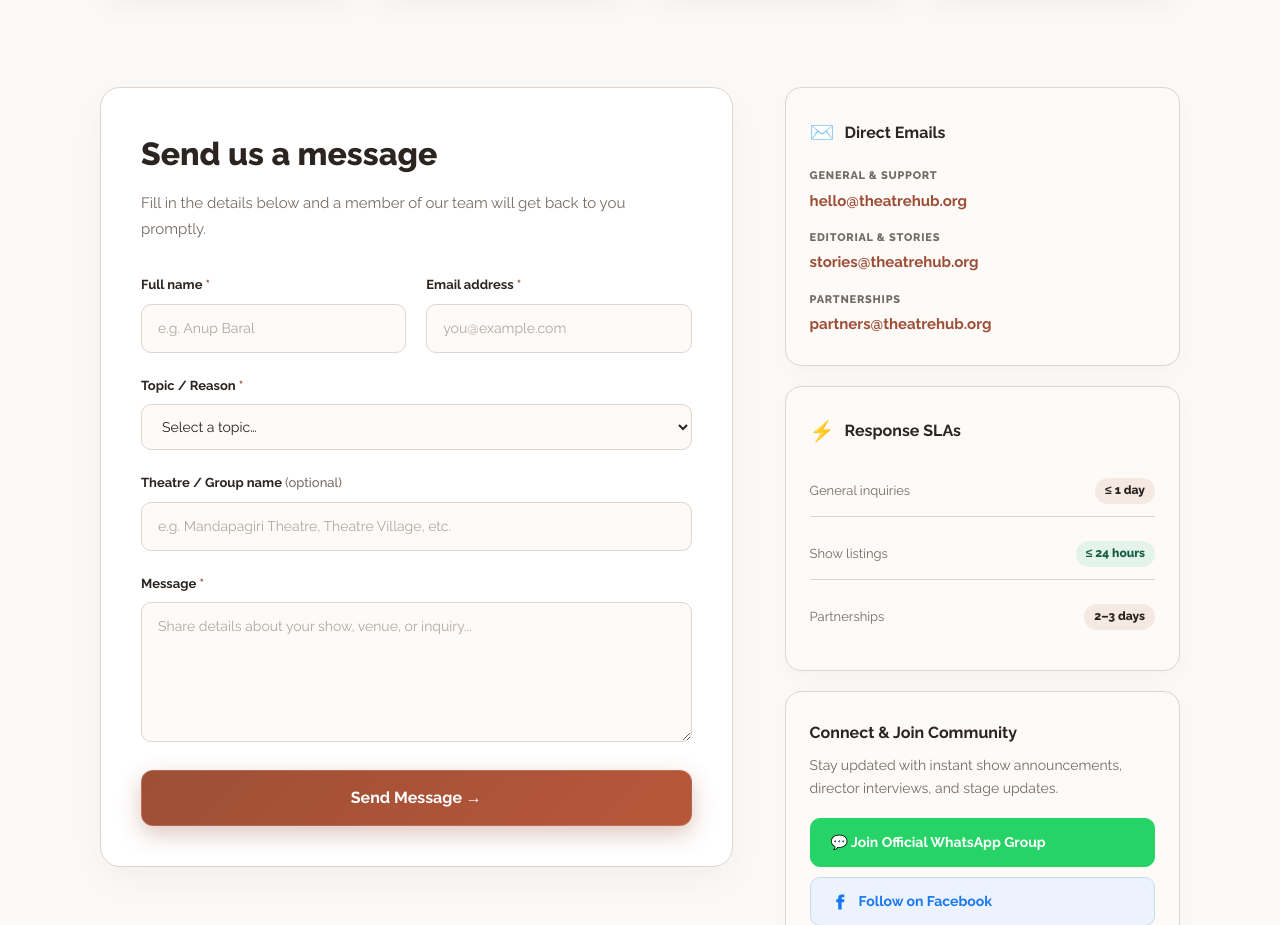
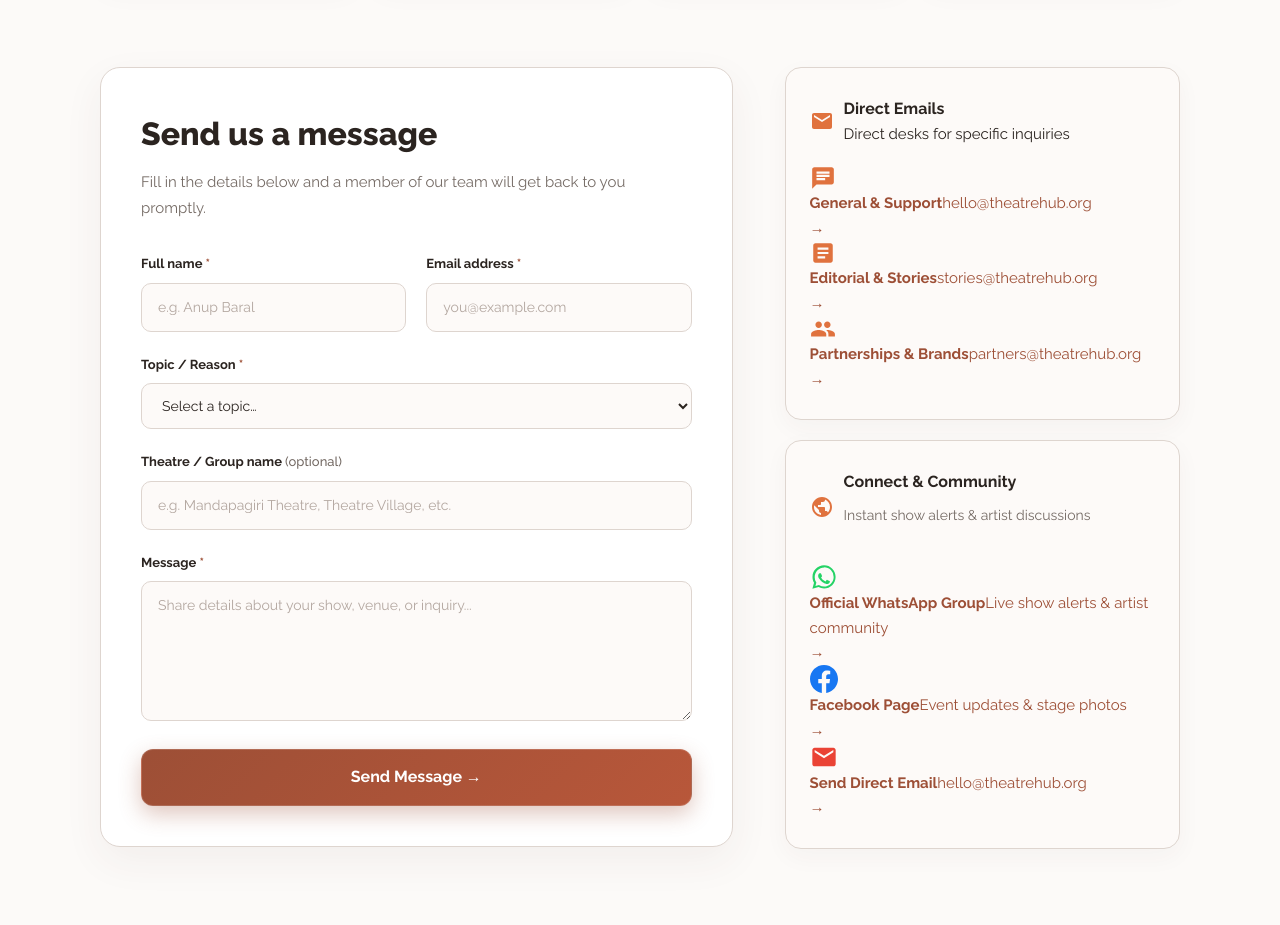
Before and after one commit to aakritinepal01/Theaterhub, a Next.js app: page /contact-us in a window 1280 px wide. Shown: the part 587-1512 px from the top of the page. Built offline with nearby package versions, Linux system fonts and the light colour scheme; no server answers.

Commit message:
style(contact): polish contact page layout and CTA section consistency

```diff
--- a/src/app/contact-us/page.tsx
+++ b/src/app/contact-us/page.tsx
@@ -5,7 +5,11 @@ import Link from "next/link";
 
 const CONTACT_REASONS = [
   {
-    emoji: "🎬",
+    icon: (
+      <svg viewBox="0 0 24 24" width="32" height="32" fill="#e0723e" aria-hidden="true">
+        <path d="M18 4l2 4h-3l-2-4h-2l2 4h-3l-2-4H8l2 4H7L5 4H4c-1.1 0-1.99.9-1.99 2L2 18c0 1.1.9 2 2 2h16c1.1 0 2-.9 2-2V4h-4z"/>
+      </svg>
+    ),
     title: "List a production",
     detail: "Get your play, musical, or dance show listed on TheatreHub with description, schedule, venue, and ticketing info.",
     href: "/signup/",
@@ -13,7 +17,11 @@ const CONTACT_REASONS = [
     tag: "Producers & Directors",
   },
   {
-    emoji: "🏛️",
+    icon: (
+      <svg viewBox="0 0 24 24" width="32" height="32" fill="#e0723e" aria-hidden="true">
+        <path d="M12 2L2 7v2h20V7L12 2zM4 11v8h3v-8H4zm6 0v8h4v-8h-4zm7 0v8h3v-8h-3zm-15 10v2h20v-2H2z"/>
+      </svg>
+    ),
     title: "Register a venue",
     detail: "Theatre owners and hall managers can showcase their venue, publish stage details, and link upcoming performances.",
     href: "/signup/",
@@ -21,7 +29,11 @@ const CONTACT_REASONS = [
     tag: "Venue Managers",
   },
   {
-    emoji: "📰",
+    icon: (
+      <svg viewBox="0 0 24 24" width="32" height="32" fill="#e0723e" aria-hidden="true">
+        <path d="M19 3H5c-1.1 0-2 .9-2 2v14c0 1.1.9 2 2 2h14c1.1 0 2-.9 2-2V5c0-1.1-.9-2-2-2zm-5 14H7v-2h7v2zm3-4H7v-2h10v2zm0-4H7V7h10v2z"/>
+      </svg>
+    ),
     title: "Submit a story",
     detail: "Writers, critics, and theatre scholars can pitch articles, director interviews, and reviews for our blog.",
     href: "mailto:stories@theatrehub.org",
@@ -29,7 +41,11 @@ const CONTACT_REASONS = [
     tag: "Writers & Critics",
   },
   {
-    emoji: "🤝",
+    icon: (
+      <svg viewBox="0 0 24 24" width="32" height="32" fill="#e0723e" aria-hidden="true">
+        <path d="M16 11c1.66 0 2.99-1.34 2.99-3S17.66 5 16 5c-1.66 0-3 1.34-3 3s1.34 3 3 3zm-8 0c1.66 0 2.99-1.34 2.99-3S9.66 5 8 5C6.34 5 5 6.34 5 8s1.34 3 3 3zm0 2c-2.33 0-7 1.17-7 3.5V19h14v-2.5c0-2.33-4.67-3.5-7-3.5zm8 0c-.29 0-.62.02-.97.05 1.16.84 1.97 1.97 1.97 3.45V19h6v-2.5c0-2.33-4.67-3.5-7-3.5z"/>
+      </svg>
+    ),
     title: "Partner with us",
     detail: "Festival organizers, cultural organizations, and sponsors — let's collaborate to build Nepal's theatre ecosystem.",
     href: "mailto:partners@theatrehub.org",
@@ -106,7 +122,7 @@ export default function ContactPage() {
               {CONTACT_REASONS.map((r) => (
                 <article className="contact-reason-card" key={r.title}>
                   <div className="contact-reason-top">
-                    <span className="contact-reason-emoji" aria-hidden="true">{r.emoji}</span>
+                    <span className="contact-reason-icon-wrap" aria-hidden="true">{r.icon}</span>
                     <span className="contact-reason-tag">{r.tag}</span>
                   </div>
                   <h3>{r.title}</h3>
@@ -208,7 +224,7 @@ export default function ContactPage() {
                       name="message"
                       className="contact-input contact-textarea"
                       placeholder="Share details about your show, venue, or inquiry..."
-                      rows={5}
+                      rows={3}
                       required
                     />
                   </div>
@@ -233,73 +249,147 @@ export default function ContactPage() {
 
             {/* Sidebar */}
             <aside className="contact-sidebar">
+              {/* Direct Emails Tile Card */}
               <div className="contact-info-card">
                 <div className="contact-card-title">
-                  <span className="contact-card-icon">✉️</span>
-                  <h3>Direct Emails</h3>
+                  <div className="contact-card-icon-wrap">
+                    <svg viewBox="0 0 24 24" width="24" height="24" fill="#e0723e" aria-hidden="true">
+                      <path d="M20 4H4c-1.1 0-1.99.9-1.99 2L2 18c0 1.1.9 2 2 2h16c1.1 0 2-.9 2-2V6c0-1.1-.9-2-2-2zm0 4-8 5-8-5V6l8 5 8-5v2z"/>
+                    </svg>
+                  </div>
+                  <div>
+                    <h3>Direct Emails</h3>
+                    <p className="contact-card-subtitle">Direct desks for specific inquiries</p>
+                  </div>
                 </div>
-                <ul className="contact-info-list">
-                  <li>
-                    <span className="contact-info-label">General &amp; Support</span>
-                    <a href="https://mail.google.com/mail/?view=cm&fs=1&to=hello@theatrehub.org" target="_blank" rel="noopener noreferrer">hello@theatrehub.org</a>
-                  </li>
-                  <li>
-                    <span className="contact-info-label">Editorial &amp; Stories</span>
-                    <a href="https://mail.google.com/mail/?view=cm&fs=1&to=stories@theatrehub.org" target="_blank" rel="noopener noreferrer">stories@theatrehub.org</a>
-                  </li>
-                  <li>
-                    <span className="contact-info-label">Partnerships</span>
-                    <a href="https://mail.google.com/mail/?view=cm&fs=1&to=partners@theatrehub.org" target="_blank" rel="noopener noreferrer">partners@theatrehub.org</a>
-                  </li>
-                </ul>
+
+                <div className="contact-email-tiles">
+                  <a
+                    href="https://mail.google.com/mail/?view=cm&fs=1&to=hello@theatrehub.org"
+                    target="_blank"
+                    rel="noopener noreferrer"
+                    className="contact-email-tile"
+                  >
+                    <div className="contact-tile-avatar">
+                      <svg viewBox="0 0 24 24" width="26" height="26" fill="#e0723e" aria-hidden="true">
+                        <path d="M20 2H4c-1.1 0-1.99.9-1.99 2L2 22l4-4h14c1.1 0 2-.9 2-2V4c0-1.1-.9-2-2-2zM6 9h12v2H6V9zm8 5H6v-2h8v2zm4-6H6V6h12v2z"/>
+                      </svg>
+                    </div>
+                    <div className="contact-tile-text">
+                      <strong>General &amp; Support</strong>
+                      <span>hello@theatrehub.org</span>
+                    </div>
+                    <span className="contact-tile-arrow" aria-hidden="true">→</span>
+                  </a>
+
+                  <a
+                    href="https://mail.google.com/mail/?view=cm&fs=1&to=stories@theatrehub.org"
+                    target="_blank"
+                    rel="noopener noreferrer"
+                    className="contact-email-tile"
+                  >
+                    <div className="contact-tile-avatar">
+                      <svg viewBox="0 0 24 24" width="26" height="26" fill="#e0723e" aria-hidden="true">
+                        <path d="M19 3H5c-1.1 0-2 .9-2 2v14c0 1.1.9 2 2 2h14c1.1 0 2-.9 2-2V5c0-1.1-.9-2-2-2zm-5 14H7v-2h7v2zm3-4H7v-2h10v2zm0-4H7V7h10v2z"/>
+                      </svg>
+                    </div>
+                    <div className="contact-tile-text">
+                      <strong>Editorial &amp; Stories</strong>
+                      <span>stories@theatrehub.org</span>
+                    </div>
+                    <span className="contact-tile-arrow" aria-hidden="true">→</span>
+                  </a>
+
+                  <a
+                    href="https://mail.google.com/mail/?view=cm&fs=1&to=partners@theatrehub.org"
+                    target="_blank"
+                    rel="noopener noreferrer"
+                    className="contact-email-tile"
+                  >
+                    <div className="contact-tile-avatar">
+                      <svg viewBox="0 0 24 24" width="26" height="26" fill="#e0723e" aria-hidden="true">
+                        <path d="M16 11c1.66 0 2.99-1.34 2.99-3S17.66 5 16 5c-1.66 0-3 1.34-3 3s1.34 3 3 3zm-8 0c1.66 0 2.99-1.34 2.99-3S9.66 5 8 5C6.34 5 5 6.34 5 8s1.34 3 3 3zm0 2c-2.33 0-7 1.17-7 3.5V19h14v-2.5c0-2.33-4.67-3.5-7-3.5zm8 0c-.29 0-.62.02-.97.05 1.16.84 1.97 1.97 1.97 3.45V19h6v-2.5c0-2.33-4.67-3.5-7-3.5z"/>
+                      </svg>
+                    </div>
+                    <div className="contact-tile-text">
+                      <strong>Partnerships &amp; Brands</strong>
+                      <span>partners@theatrehub.org</span>
+                    </div>
+                    <span className="contact-tile-arrow" aria-hidden="true">→</span>
+                  </a>
+                </div>
               </div>
 
-              <div className="contact-info-card">
+              {/* Connect & Join Community Card */}
+              <div className="contact-social-card">
                 <div className="contact-card-title">
-                  <span className="contact-card-icon">⚡</span>
-                  <h3>Response SLAs</h3>
+                  <div className="contact-card-icon-wrap">
+                    <svg viewBox="0 0 24 24" width="24" height="24" fill="#e0723e" aria-hidden="true">
+                      <path d="M12 2C6.48 2 2 6.48 2 12s4.48 10 10 10 10-4.48 10-10S17.52 2 12 2zm-1 17.93c-3.95-.49-7-3.85-7-7.93 0-.62.08-1.21.21-1.79L9 15v1c0 1.1.9 2 2 2v1.93zm6.9-2.54c-.26-.81-1-1.39-1.9-1.39h-1v-3c0-.55-.45-1-1-1H8v-2h2c.55 0 1-.45 1-1V7h2c1.1 0 2-.9 2-2v-.41c2.93 1.19 5 4.06 5 7.41 0 2.08-.8 3.97-2.1 5.39z"/>
+                    </svg>
+                  </div>
+                  <div>
+                    <h3>Connect &amp; Community</h3>
+                    <p className="contact-card-subtitle">Instant show alerts &amp; artist discussions</p>
+                  </div>
                 </div>
-                <ul className="contact-response-list">
-                  <li>
-                    <span>General inquiries</span>
-                    <strong className="contact-sla-badge">≤ 1 day</strong>
-                  </li>
-                  <li>
-                    <span>Show listings</span>
-                    <strong className="contact-sla-badge contact-sla-fast">≤ 24 hours</strong>
-                  </li>
-                  <li>
-                    <span>Partnerships</span>
-                    <strong className="contact-sla-badge">2–3 days</strong>
-                  </li>
-                </ul>
-              </div>
 
-              <div className="contact-social-card">
-                <h3>Connect &amp; Join Community</h3>
-                <p>Stay updated with instant show announcements, director interviews, and stage updates.</p>
-                <div style={{ display: "flex", flexDirection: "column", gap: "10px" }}>
+                <div className="contact-email-tiles">
                   <a
                     href="https://chat.whatsapp.com/KloK0eNsAv7CAEb8MuQdXK"
                     target="_blank"
                     rel="noreferrer"
-                    className="contact-facebook"
-                    style={{ background: "#25D366", borderColor: "#25D366", color: "#fff" }}
+                    className="contact-email-tile"
                     aria-label="Join Official WhatsApp Group"
                   >
-                    💬 Join Official WhatsApp Group
+                    <div className="contact-tile-avatar">
+                      <svg viewBox="0 0 24 24" width="28" height="28" fill="#25D366" aria-hidden="true">
+                        <path d="M12.04 2c-5.46 0-9.91 4.45-9.91 9.91 0 1.75.46 3.45 1.32 4.95L2.05 22l5.25-1.38c1.45.79 3.08 1.21 4.74 1.21 5.46 0 9.91-4.45 9.91-9.91 0-2.65-1.03-5.14-2.9-7.01A9.816 9.816 0 0 0 12.04 2zm.01 1.67c2.2 0 4.26.86 5.82 2.42a8.225 8.225 0 0 1 2.41 5.83c0 4.54-3.7 8.24-8.24 8.24-1.42 0-2.82-.37-4.06-1.07l-.29-.17-3.02.79.81-2.94-.19-.3a8.216 8.216 0 0 1-1.25-4.36c0-4.54 3.7-8.24 8.24-8.24zm4.52 11.66c-.25-.12-1.47-.72-1.7-.81-.23-.08-.39-.12-.56.12-.17.25-.64.81-.79.97-.14.17-.29.19-.54.07-.25-.12-1.05-.39-2-1.23-.74-.66-1.24-1.47-1.39-1.72-.14-.25-.02-.38.11-.5.11-.11.25-.29.37-.43.12-.14.17-.25.25-.41.08-.17.04-.31-.02-.43-.06-.12-.56-1.34-.76-1.84-.2-.48-.4-.42-.56-.43l-.47-.01c-.17 0-.43.06-.66.31-.23.25-.86.84-.86 2.05 0 1.21.88 2.38 1 2.55.12.17 1.74 2.65 4.21 3.72.59.25 1.05.41 1.41.52.59.19 1.13.16 1.56.1.48-.07 1.47-.6 1.68-1.18.21-.58.21-1.07.15-1.18-.06-.12-.22-.19-.47-.31z"/>
+                      </svg>
+                    </div>
+                    <div className="contact-tile-text">
+                      <strong>Official WhatsApp Group</strong>
+                      <span>Live show alerts &amp; artist community</span>
+                    </div>
+                    <span className="contact-tile-arrow" aria-hidden="true">→</span>
                   </a>
+
                   <a
                     href="https://www.facebook.com/theatrehub.org"
                     target="_blank"
                     rel="noreferrer"
-                    className="contact-facebook"
+                    className="contact-email-tile"
                     aria-label="TheatreHub on Facebook"
                   >
-                    <svg viewBox="0 0 24 24" aria-hidden="true">
-                      <path d="M14.2 8.2V6.6c0-.8.5-1 1-1h2.6V2h-3.5c-3.5 0-4.7 2.1-4.7 4.6v1.6H7v4h2.6V22h4.6v-9.8h3.1l.5-4h-3.6Z" />
-                    </svg>
-                    Follow on Facebook
+                    <div className="contact-tile-avatar">
+                      <svg viewBox="0 0 24 24" width="28" height="28" fill="#1877F2" aria-hidden="true">
+                        <path d="M24 12.073c0-6.627-5.373-12-12-12s-12 5.373-12 12c0 5.99 4.388 10.954 10.125 11.854v-8.385H7.078v-3.47h3.047V9.43c0-3.007 1.792-4.669 4.533-4.669 1.312 0 2.686.235 2.686.235v2.953H15.83c-1.491 0-1.956.925-1.956 1.874v2.25h3.328l-.532 3.47h-2.796v8.385C19.612 23.027 24 18.062 24 12.073z"/>
+                      </svg>
+                    </div>
+                    <div className="contact-tile-text">
+                      <strong>Facebook Page</strong>
+                      <span>Event updates &amp; stage photos</span>
+                    </div>
+                    <span className="contact-tile-arrow" aria-hidden="true">→</span>
+                  </a>
+
+                  <a
+                    href="https://mail.google.com/mail/?view=cm&fs=1&to=hello@theatrehub.org"
+                    target="_blank"
+                    rel="noopener noreferrer"
+                    className="contact-email-tile"
+                    aria-label="Email TheatreHub Team"
+                  >
+                    <div className="contact-tile-avatar">
+                      <svg viewBox="0 0 24 24" width="28" height="28" fill="#EA4335" aria-hidden="true">
+                        <path d="M20 4H4c-1.1 0-1.99.9-1.99 2L2 18c0 1.1.9 2 2 2h16c1.1 0 2-.9 2-2V6c0-1.1-.9-2-2-2zm0 4-8 5-8-5V6l8 5 8-5v2z"/>
+                      </svg>
+                    </div>
+                    <div className="contact-tile-text">
+                      <strong>Send Direct Email</strong>
+                      <span>hello@theatrehub.org</span>
+                    </div>
+                    <span className="contact-tile-arrow" aria-hidden="true">→</span>
                   </a>
                 </div>
               </div>
```
